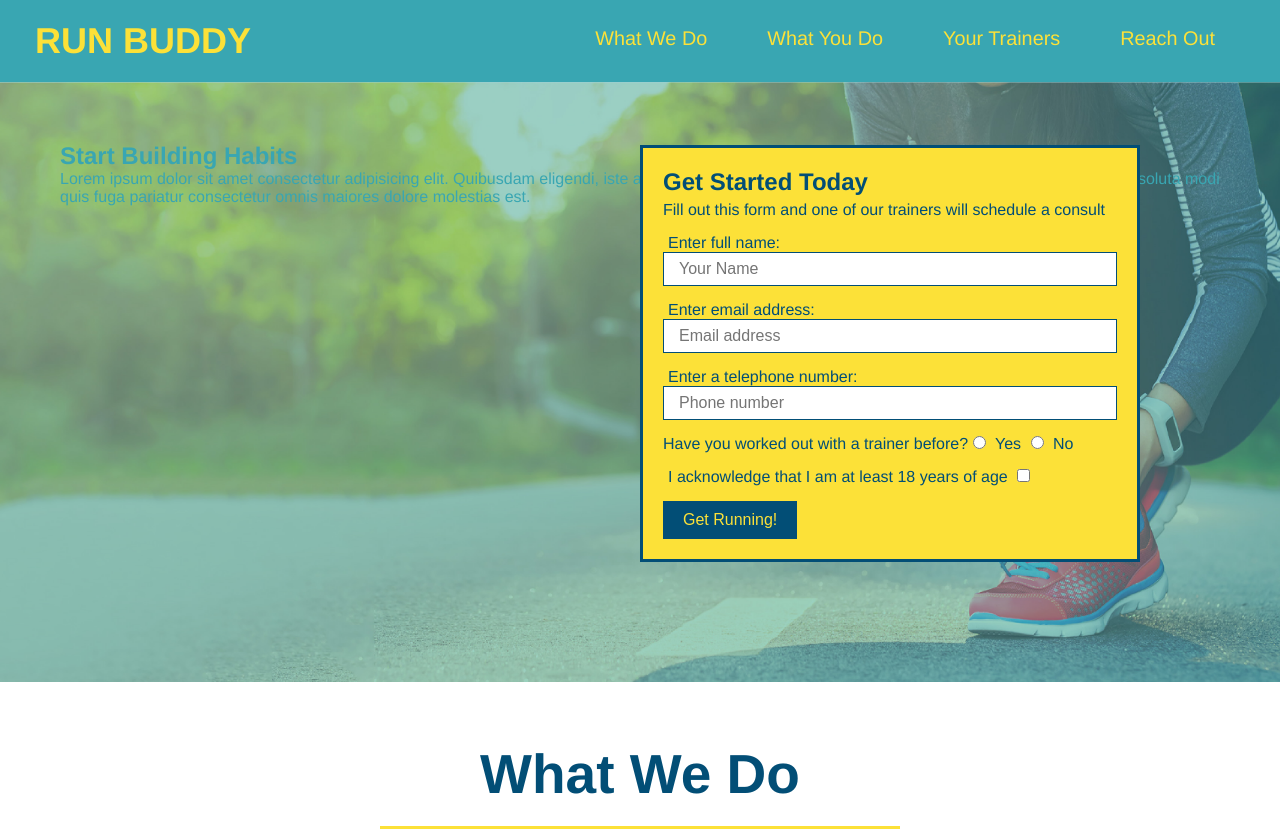
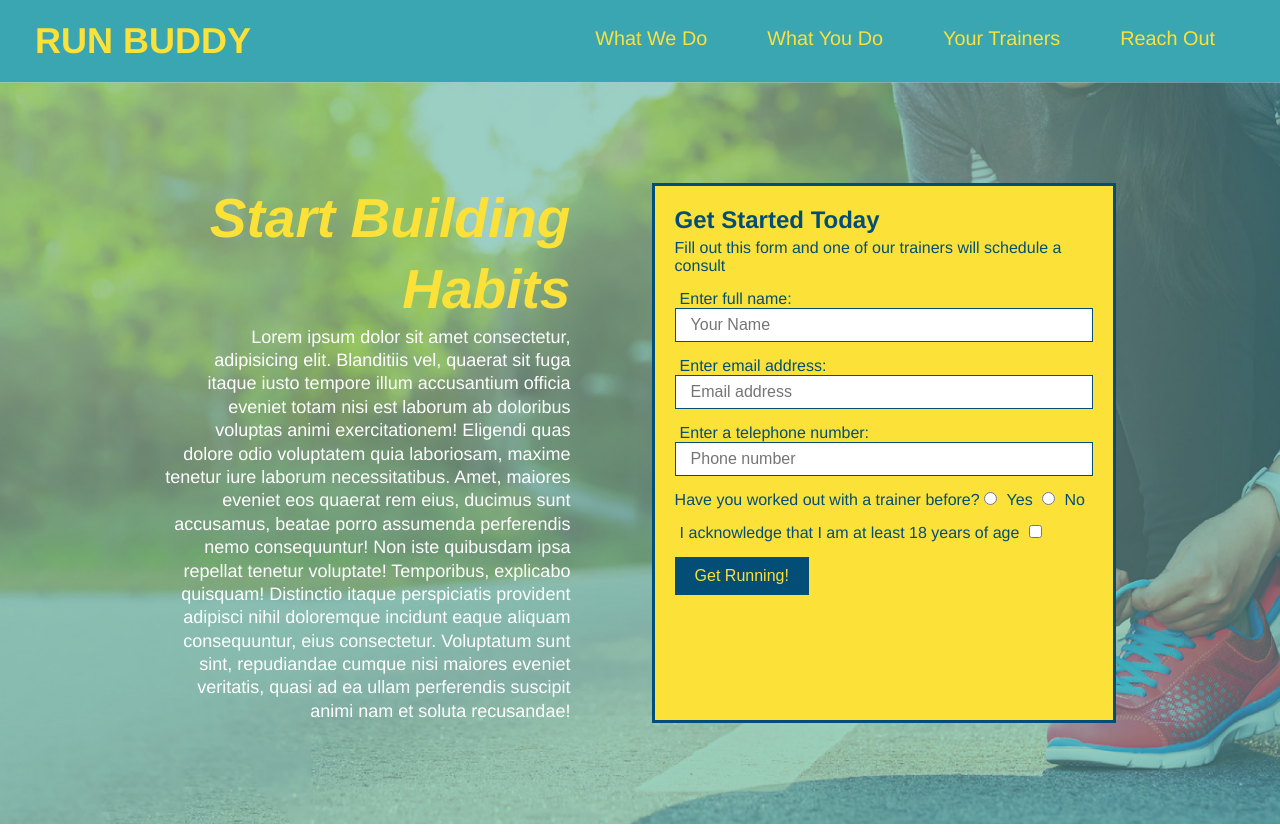
Before and after one commit to Makispear/run-buddy, a plain HTML site: page index.html in a window 1280 px wide. Shown: the top 832 px of the page. Drawn offline with Linux system fonts and the light colour scheme.

Commit message:
added flexbox to the hero section of the HTML page

```diff
--- a/assets/css/styles.css
+++ b/assets/css/styles.css
@@ -40,10 +40,6 @@ header nav {
   margin: 7px 0;
 }
 
-/* header nav ul li {
-  display: inline;
-} */
-
 header nav ul {
   display: flex;
   flex-wrap: row wrap;
@@ -57,13 +53,28 @@ section {
 }
 
 .hero {
+  display: flex;
+  justify-content: center;
+  flex-flow: row wrap;
   background-image: url("../images/hero-bg.jpg");
   background-size: cover;
   background-position: center;
-  position: relative;
-  height: 600px;
 }
 
+.hero-cta {
+  width: 35%;
+  text-align: right;
+  margin: 3.5%;
+  color: #fff;
+  font-size: 18px;
+  line-height: 1.3;
+}
+
+.hero-cta h2 {
+  font-style: italic;
+  font-size: 55px;
+  color: #fce138;
+}
 
 .page-title {
   background-position: bottom;
@@ -86,14 +97,12 @@ section {
 }
 
 .hero-form {
+  width: 40%;
+  margin: 3.5%;
   background-color: #fce138;
   padding: 20px;
-  width: 500px;
   color: #024e76;
   border: 3px solid #024e76;
-  position: absolute;
-  bottom: 120px;
-  right: 140px;
 }
 
 .hero-form h3 {
@@ -130,8 +139,6 @@ section {
   text-align: center;
 }
 
-
-
 .intro p {
   line-height: 1.7;
   color: #39a6b2;
@@ -144,9 +151,6 @@ section {
   text-align: center;
   background: #fce138;
 }
-
-
-
 
 .primary-border {
   border-color: #fce138;
@@ -282,19 +286,20 @@ section {
 }
 
 footer {
+  display: flex;
+  flex-flow: row wrap;
+  justify-content: space-between;
   background: #fce138;
   width: 100%;
   padding: 40px 35px;
 }
 
 footer h2 {
-  display: inline;
   color: #024e76;
   font-size: 30px;
 }
 
 footer div {
-  float: right;
   line-height: 1.5;
   text-align: right;
 }
--- a/index.html
+++ b/index.html
@@ -22,7 +22,7 @@
     <section class="hero">
         <div class="hero-cta">
             <h2>Start Building Habits</h2>
-            <p>Lorem ipsum dolor sit amet consectetur adipisicing elit. Quibusdam eligendi, iste accusantium, aliquam ea obcaecati temporibus voluptatibus quo rerum soluta modi quis fuga pariatur consectetur omnis maiores dolore molestias est.</p>
+            <p>Lorem ipsum dolor sit amet consectetur, adipisicing elit. Blanditiis vel, quaerat sit fuga itaque iusto tempore illum accusantium officia eveniet totam nisi est laborum ab doloribus voluptas animi exercitationem! Eligendi quas dolore odio voluptatem quia laboriosam, maxime tenetur iure laborum necessitatibus. Amet, maiores eveniet eos quaerat rem eius, ducimus sunt accusamus, beatae porro assumenda perferendis nemo consequuntur! Non iste quibusdam ipsa repellat tenetur voluptate! Temporibus, explicabo quisquam! Distinctio itaque perspiciatis provident adipisci nihil doloremque incidunt eaque aliquam consequuntur, eius consectetur. Voluptatum sunt sint, repudiandae cumque nisi maiores eveniet veritatis, quasi ad ea ullam perferendis suscipit animi nam et soluta recusandae!</p>
         </div>
         <div class="hero-form">
             <h3>Get Started Today</h3>
```
